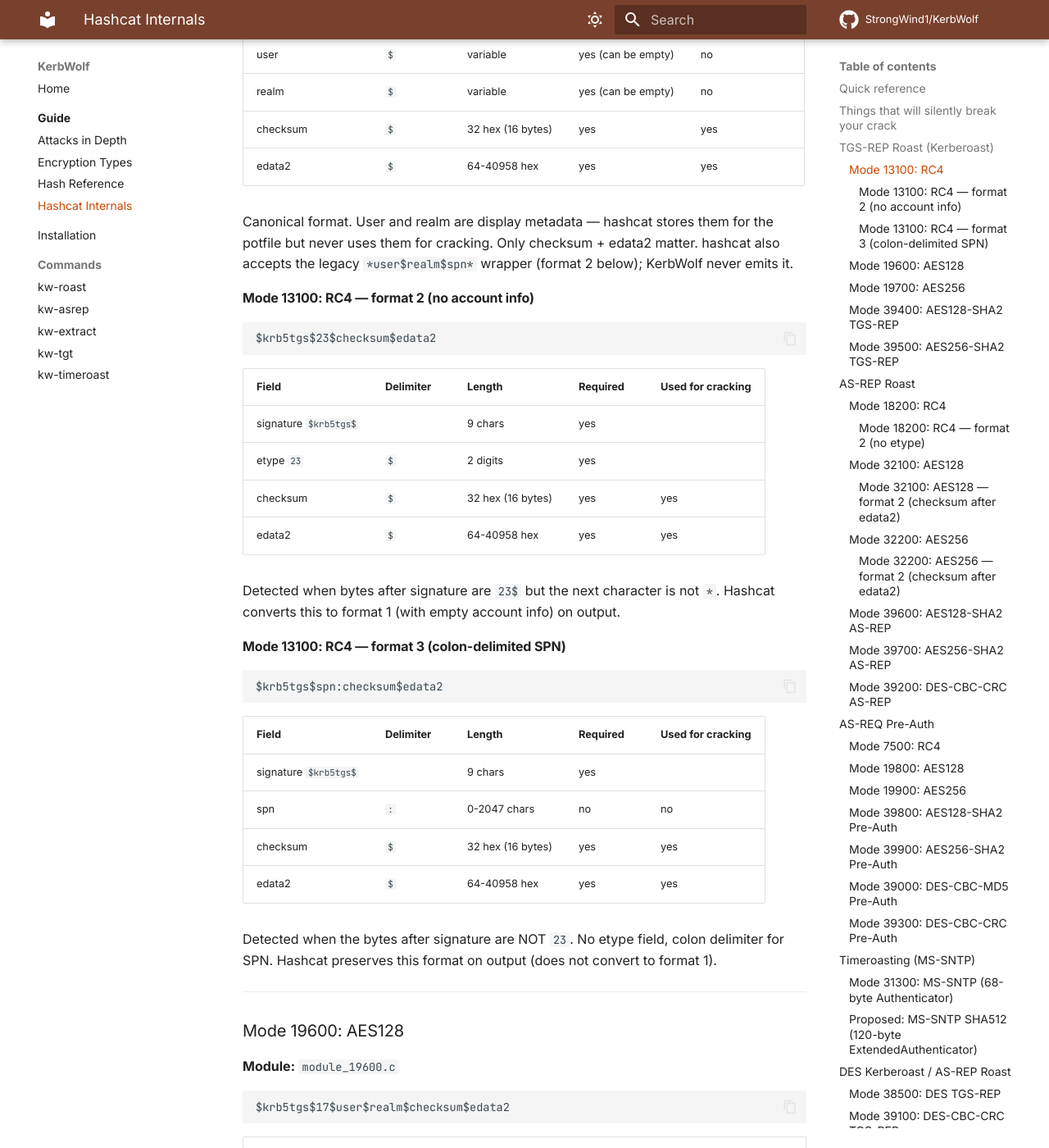
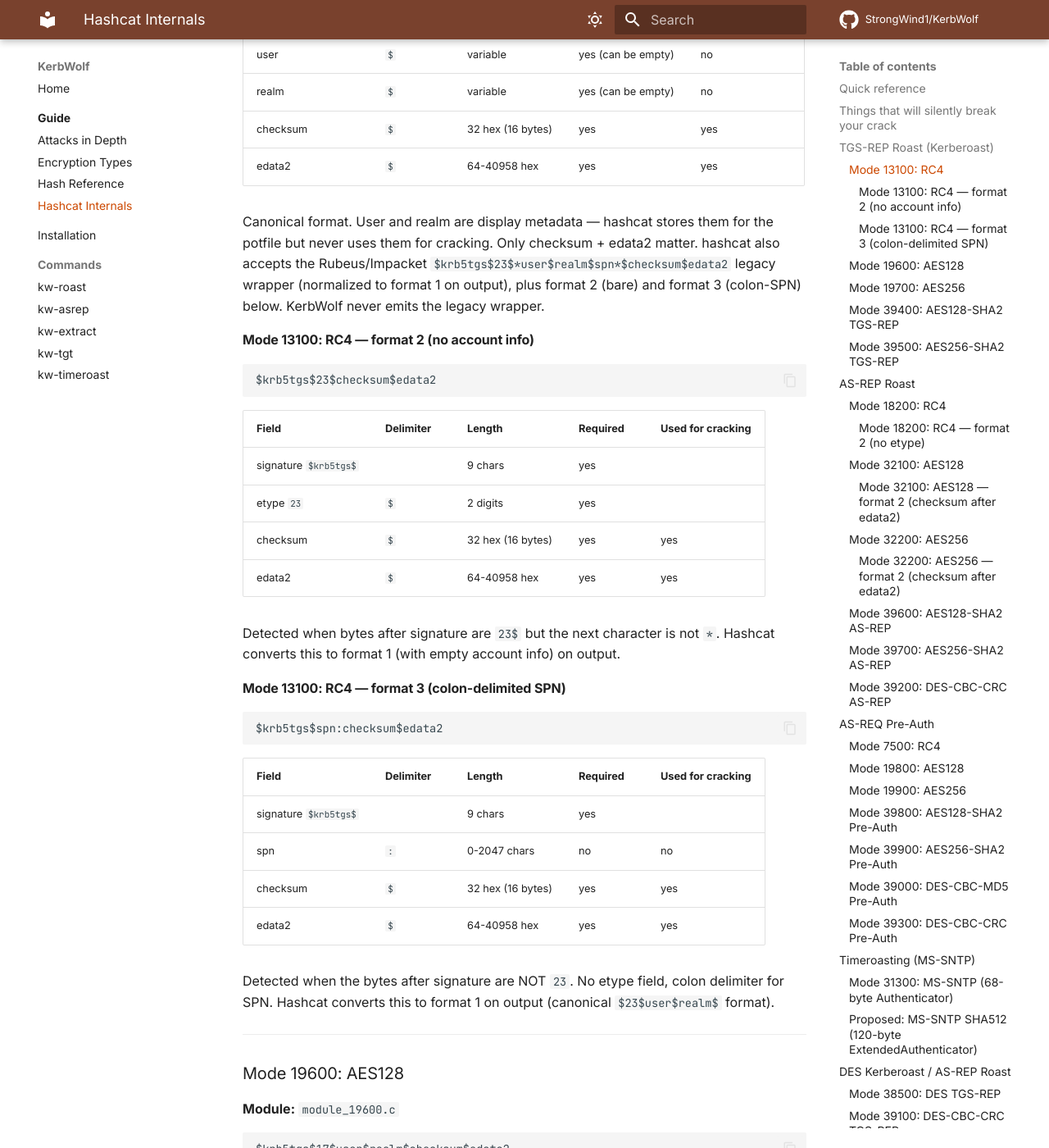
Before and after one commit to StrongWind1/KerbWolf, an MkDocs documentation site: the page built from docs/guide/hashcat-internals.md, in a window 1280 px wide and 1400 px high, scrolled down 3737 px. Shown: the whole window at 82% size. Built offline with MkDocs 1.6.1 and Material for MkDocs 9.7.7, drawn with Linux system fonts in a browser that asks for light colours; plug-ins that fetch from the network failed and are left out; comment, search, counter and statistics services are not loaded.

Commit message:
docs: fix 13100 format 3 output claim, timeroast ldap+rids priority
- hashcat-internals.md: format 3 (colon-SPN) IS converted to format 1
  on output (module_hash_encode always outputs canonical format); was
  incorrectly documented as preserved. Also fix format 2 cross-ref.
- kw-timeroast.md: --ldap takes priority over -r (code uses elif);
  was incorrectly documented as -r providing RIDs with --ldap labels.

```diff
--- a/docs/guide/hashcat-internals.md
+++ b/docs/guide/hashcat-internals.md
@@ -73,7 +73,7 @@ $krb5tgs$23$user$realm$checksum$edata2
 | checksum | `$` | 32 hex (16 bytes) | yes | yes |
 | edata2 | `$` | 64-40958 hex | yes | yes |
 
-Canonical format. User and realm are display metadata — hashcat stores them for the potfile but never uses them for cracking. Only checksum + edata2 matter. hashcat also accepts the legacy `*user$realm$spn*` wrapper (format 2 below); KerbWolf never emits it.
+Canonical format. User and realm are display metadata — hashcat stores them for the potfile but never uses them for cracking. Only checksum + edata2 matter. hashcat also accepts the Rubeus/Impacket `$krb5tgs$23$*user$realm$spn*$checksum$edata2` legacy wrapper (normalized to format 1 on output), plus format 2 (bare) and format 3 (colon-SPN) below. KerbWolf never emits the legacy wrapper.
 
 #### Mode 13100: RC4 &mdash; format 2 (no account info)
 
@@ -103,7 +103,7 @@ $krb5tgs$spn:checksum$edata2
 | checksum | `$` | 32 hex (16 bytes) | yes | yes |
 | edata2 | `$` | 64-40958 hex | yes | yes |
 
-Detected when the bytes after signature are NOT `23`. No etype field, colon delimiter for SPN. Hashcat preserves this format on output (does not convert to format 1).
+Detected when the bytes after signature are NOT `23`. No etype field, colon delimiter for SPN. Hashcat converts this to format 1 on output (canonical `$23$user$realm$` format).
 
 ---
 
```
Also changed, not shown: docs/commands/kw-timeroast.md (+1 -1 lines).
